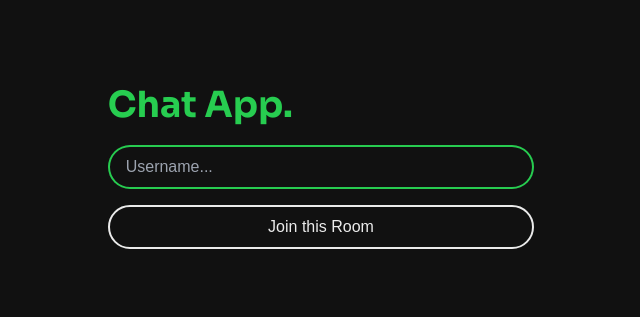
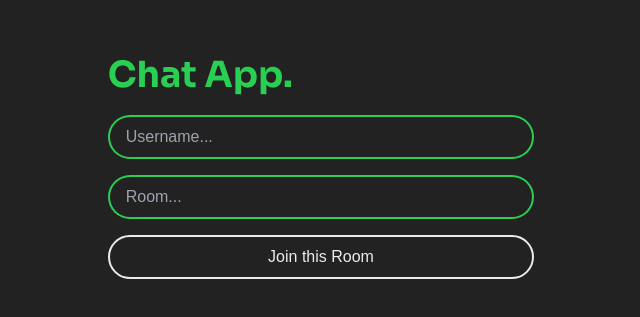
Before and after one commit to JoachimHamraoui/chat-app, a React (Create React App) app in the folder client/: page / in a window 1280 px wide. Shown: the part 233-550 px from the top of the page, without its empty margins (319-959 px from the left). Built offline with nearby package versions, Linux system fonts and the light colour scheme; no server answers.

Commit message:
feature(styling): styling for homepage

```diff
--- a/client/src/App.js
+++ b/client/src/App.js
@@ -35,34 +35,36 @@ function App() {
   };
 
   useEffect(() => {
-    setRoom(1)
+
   }, []);
 
   return (
 
     <div className='w-full h-screen bg-black'>
-        <div className='w-4/12 h-screen flex items-center m-auto'>
         {!showChat && (
+          <div className='w-4/12 h-screen flex items-center m-auto'>
           <div className='w-full flex flex-col'>
             <h1 className='font-display font-semibold text-green text-4xl mb-5'>Chat App.</h1>
+            {/* <label htmlFor='username' className='text-white mb-2 px-4 font-mont'>Choose a Username</label> */}
             <input
               placeholder="Username..."
               ref={ref1}
               onChange={handleUsernameChange}
-              className='bg-black border-2 border-green px-4 py-2 rounded-3xl font-mont focus:outline-none focus:shadow-outline text-white mb-4'
+              className='bg-black border-2 border-green px-4 py-2 rounded-3xl font-mont focus:outline-none focus:shadow-outline text-white mb-4' name='username' id='username'
               />
-            {/* <input
+              {/* <label htmlFor='room' className='text-white mb-2 px-4 font-mont'>Join a Room</label>  */}
+            <input
               placeholder="Room..."
               ref={ref2}
               onChange={(event) => {
                 setRoom(event.target.value);
               }}
-              hidden
-            /> */}
+              className='bg-black border-2 border-green px-4 py-2 rounded-3xl font-mont focus:outline-none focus:shadow-outline text-white mb-4' name='room' id='room'
+            />
             <button onClick={joinRoom} className='bg-black border-2 border-white px-4 py-2 rounded-3xl font-mont font-semi focus:outline-none focus:shadow-outline text-white transition-bg duration-300 hover:bg-white hover:text-black'> Join this Room </button>
           </div>
+          </div>
       )}
-        </div>
 
       {showChat && <Chat room={room} username={username} socket={socket} />}
       {/* {showChat && <button onClick={leaveRoom}> Leave Room </button>} */}
--- a/client/src/components/Chat.js
+++ b/client/src/components/Chat.js
@@ -89,30 +89,15 @@ const Chat = ({room, username, socket}) => {
   }, []);
 
   return (
-    <div className="App">
-      {/* <div>
-        <input
-          placeholder="Username..."
-          ref={ref1}
-          onChange={() => {
-            setCredentials((prev) => ({
-              ...prev,
-              username: ref1.current.value,
-            }));
-          }}
-        />
-        <input
-          placeholder="Room..."
-          ref={ref2}
-          onChange={() => {
-            setCredentials((prev) => ({
-              ...prev,
-              room: ref2.current.value,
-            }));
-          }}
-        />
-        <button onClick={joinRoom}> Join this Room </button>
-      </div> */}
+    <div className="w-full h-screen flex items-center m-auto">
+      <div className="w-3/12 h-screen bg-grey flex flex-col">
+
+      </div>
+      <div className="w-9/12 h-screen fkex flex-col">
+        <div className=" w-full px-6 py-4 border-grey border-b-2">
+          <h2 className="text-green font-display text-xl">Welcome to the "{room}" chatroom</h2>
+        </div>
+      </div>
       <input
         placeholder="Message..."
         onChange={(event) => {
@@ -123,29 +108,29 @@ const Chat = ({room, username, socket}) => {
               socket.emit("writing_status", { room, status: false });
             }}
       />
-      <button onClick={sendMessage}> Send Message </button>
+      <button className="text-white" onClick={sendMessage}> Send Message </button>
       <h1>Message</h1>
       {listOfMessages.map((message, index) => (
     <div key={index} className={message.username === username ? 'sent-message' : 'received-message'}>
     <p>{message.username}: {message.message}</p>
   </div>
   ))}
-      <div className="writing">
+      <div className="writing text-white">
           {isWriting ? <p>{dataWriting} is writing..</p> : ""}
         </div>
 
       <br></br>
       <br></br>
-      <button onClick={leaveRoom}> Leave Room </button>
-      <h1>Users in Room:</h1>
+      <button className="text-white" onClick={leaveRoom}> Leave Room </button>
+      <h1 className="text-white">Users in Room:</h1>
       <ul>
         {usersInRoom.map((user, index) => (
-          <li key={index}>{user}</li>
+          <li className="text-white" key={index}>{user}</li>
         ))}
       </ul>
       <br></br>
       <br></br>
-      <h1>Existing Rooms:</h1>
+      <h1 className="text-white">Existing Rooms:</h1>
       <ul>
         {existingRooms.map((existingRoom, index) => (
           <li key={index}>{existingRoom}</li>
--- a/client/tailwind.config.js
+++ b/client/tailwind.config.js
@@ -10,8 +10,8 @@ module.exports = {
     colors: {
       'green': '#2be95ade',
       'white': '#EBEBEB',
-      'black': '#111111',
-      'grey': '#606060'
+      'black': '#222222',
+      'grey': '#333'
     },
     screens: {
       'sm': '360px',
```
